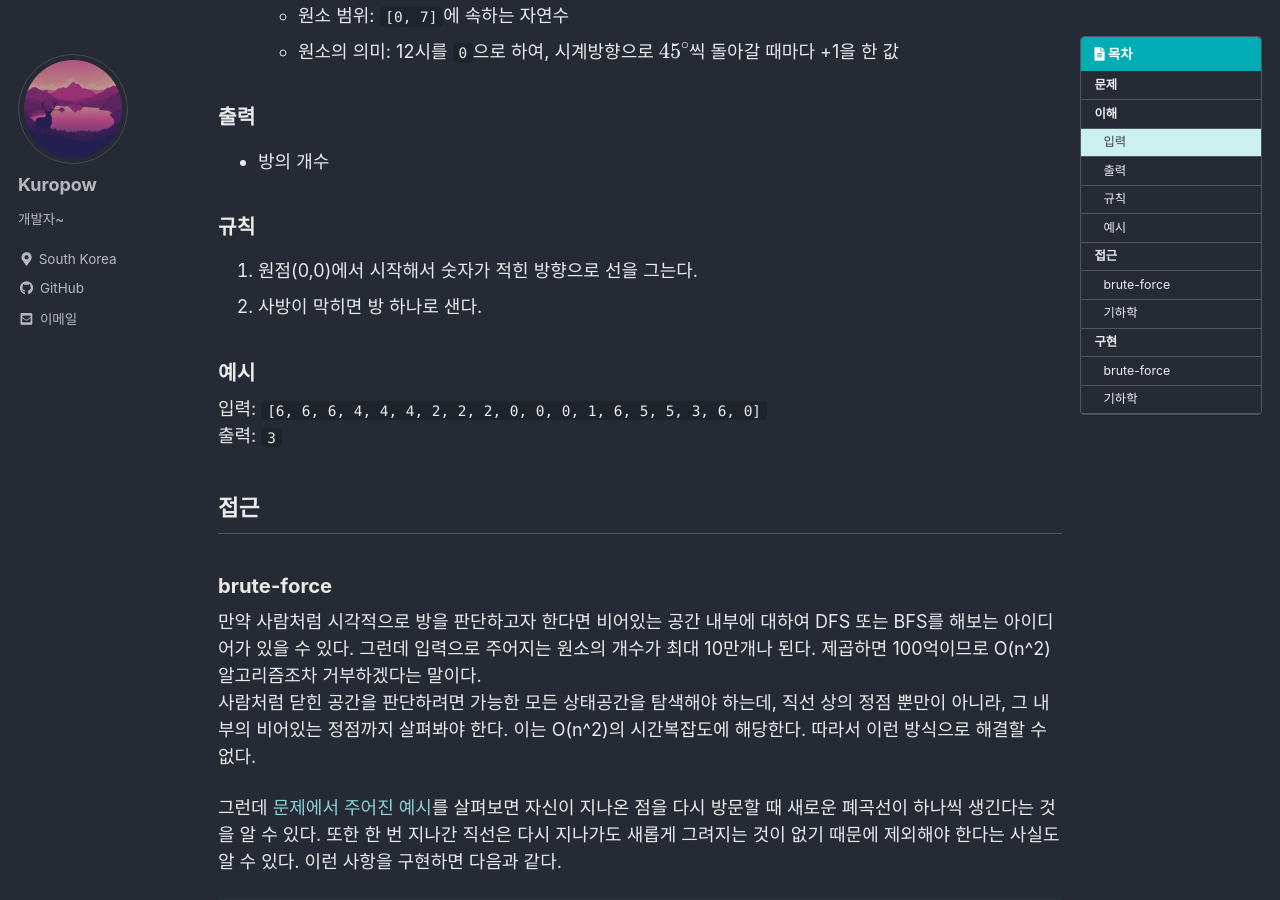
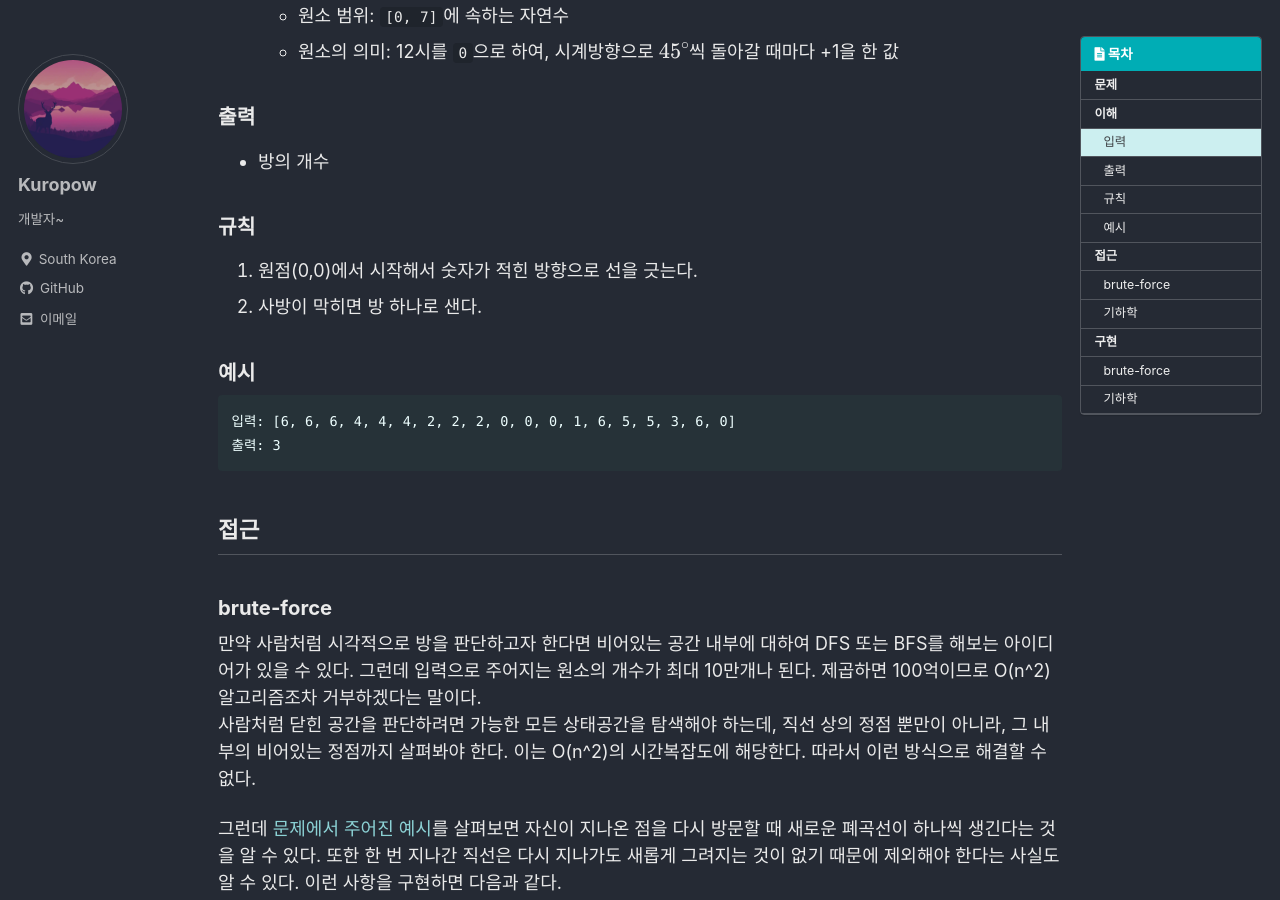
Before and after one commit to kuro11pow2/kuro11pow2.github.io, a Jekyll site: the page built from _posts/2021-07-23-1245.md, in a window 1280 px wide and 900 px high, scrolled down 524 px. Built offline with Jekyll 4.4.1, drawn with Linux system fonts in a browser that asks for light colours; cached includes are drawn as plain includes; formulas are drawn with MathJax 3; comment, search, counter and statistics services are not loaded.

Commit message:
오타 수정

````diff
--- a/_posts/2021-07-23-1245.md
+++ b/_posts/2021-07-23-1245.md
@@ -23,12 +23,14 @@ mathjax: true
 * 방의 개수
 
 ### 규칙
-1. 원점(0,0)에서 시작해서 숫자가 적힌 방향으로 선을 그는다.
+1. 원점(0,0)에서 시작해서 숫자가 적힌 방향으로 선을 긋는다.
 2. 사방이 막히면 방 하나로 샌다.
 
 ### 예시
-입력: ```[6, 6, 6, 4, 4, 4, 2, 2, 2, 0, 0, 0, 1, 6, 5, 5, 3, 6, 0]```\
-출력: ```3```
+```
+입력: [6, 6, 6, 4, 4, 4, 2, 2, 2, 0, 0, 0, 1, 6, 5, 5, 3, 6, 0]
+출력: 3
+```
 
 ## 접근
 ### brute-force
````
